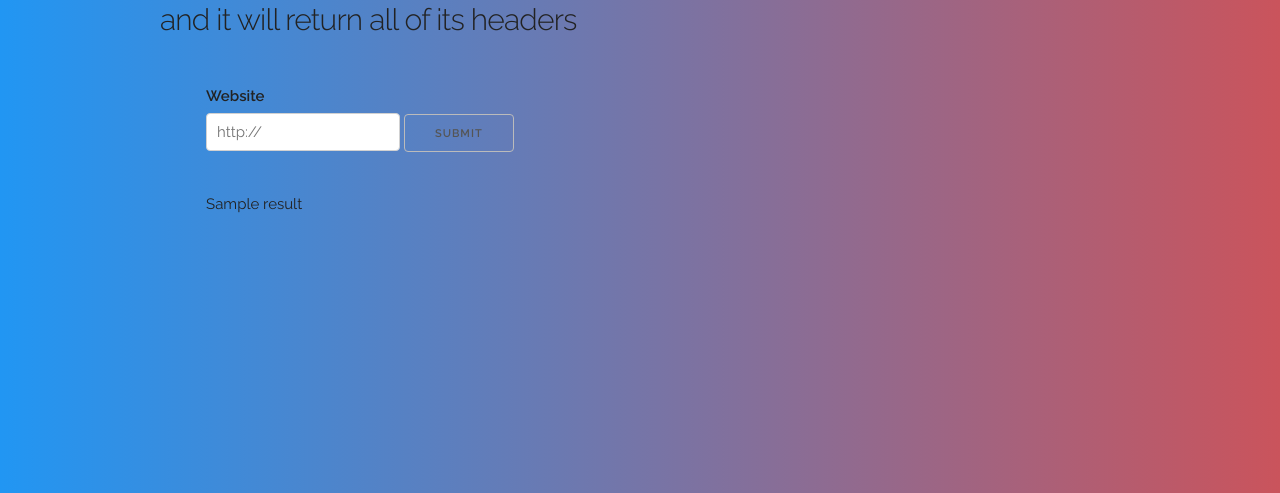
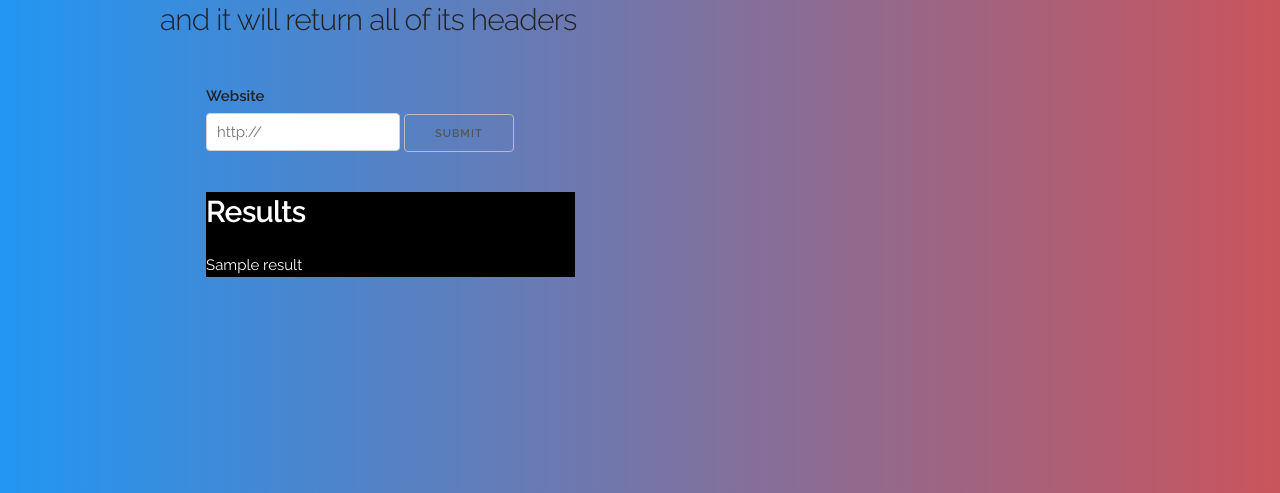
Before and after one commit to gpsiegel/connection-checker, a Flask app: template templates/webcheck.html in a window 1280 px wide. Shown: the part 307-800 px from the top of the page. Run offline with Flask 2, Linux system fonts and the light colour scheme; the template is opened without the code that fills it: most values are stand-ins (such as "Sample title", 1, 10 or a date in 2020); form fields are guessed from the names that the template uses.

Commit message:
Update webcheck.html

```diff
--- a/templates/webcheck.html
+++ b/templates/webcheck.html
@@ -1,4 +1,9 @@
 {% extends "index.html" %}
 {% block content %}
-<p>{{result}}</p>
+<div class="border-result">
+<div class="box" style="background-color: black;">
+    <h4 style="color: white;"><b>Results</b></h4>
+<row style="color: white;">{{result}}</row>
+</div>
+</div>
 {% endblock %}
```
